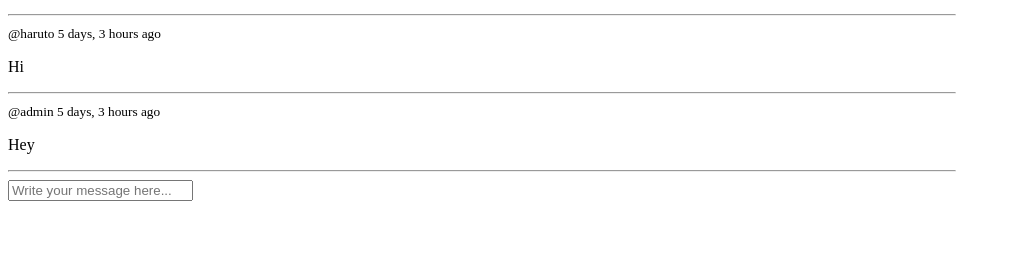
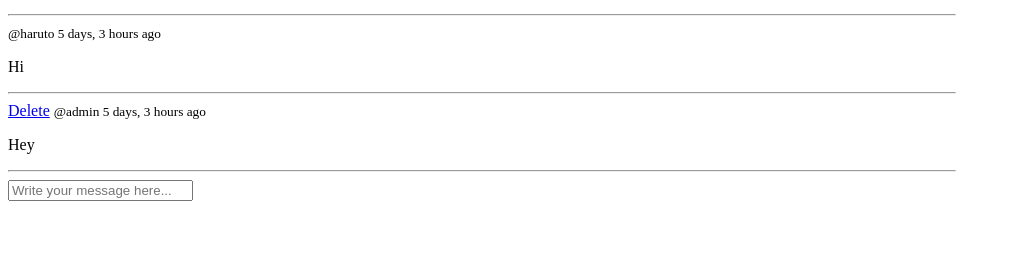
Before and after one commit to kikutan-day65/discord-like-django, a Django app: page /room/2 in a window 1280 px wide. Shown: the part 540-800 px from the top of the page, without its empty margins (0-1011 px from the left). Run offline with Django 4.2, Linux system fonts and the light colour scheme; a user stored in the database is signed in; data comes from the database, SQL or seed files in the repository; both versions use the stored data as it was after the commit.

Commit message:
create a function that user can delete the message

```diff
--- a/base/templates/base/room.html
+++ b/base/templates/base/room.html
@@ -26,6 +26,11 @@
 
             {% for message in room_messages %}
                 <div>
+
+                    {% if request.user == message.user %}
+                    <a href="{% url 'delete-message' message.id %}">Delete</a>
+                    {% endif %}
+
                     <small>@{{message.user}} {{message.created | timesince}} ago</small>
                     <p>{{message.body}}</p>
                     <hr>
--- a/base/urls.py
+++ b/base/urls.py
@@ -14,4 +14,5 @@ urlpatterns = [
     path('create-room/', views.create_room, name='create-room'),
     path('update-room/<str:pk>/', views.update_room, name='update-room'),
     path('delete-room/<str:pk>/', views.delete_room, name='delete-room'),
+    path('delete-message/<str:pk>/', views.delete_message, name='delete-message'),
 ]
--- a/base/views.py
+++ b/base/views.py
@@ -177,3 +177,17 @@ def delete_room(request, pk):
         return redirect('home')
 
     return render(request, 'base/delete.html', {'obj': room})
+
+@login_required(login_url='login') # allows only logged-in user to do the fuction below
+def delete_message(request, pk):
+    message = Message.objects.get(id=pk)
+
+    # only the host can delete the message
+    if request.user != message.user:
+        return HttpResponse('You are not allowed here!!')
+
+    if request.method == 'POST':
+        message.delete()
+        return redirect('home')
+
+    return render(request, 'base/delete.html', {'obj': message})
```
Also changed, not shown: db.sqlite3.
